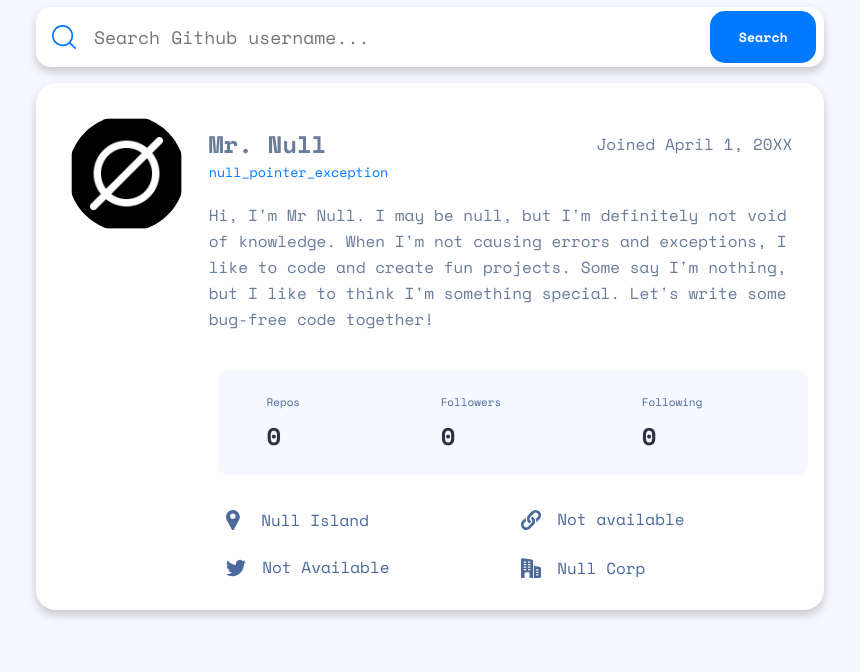
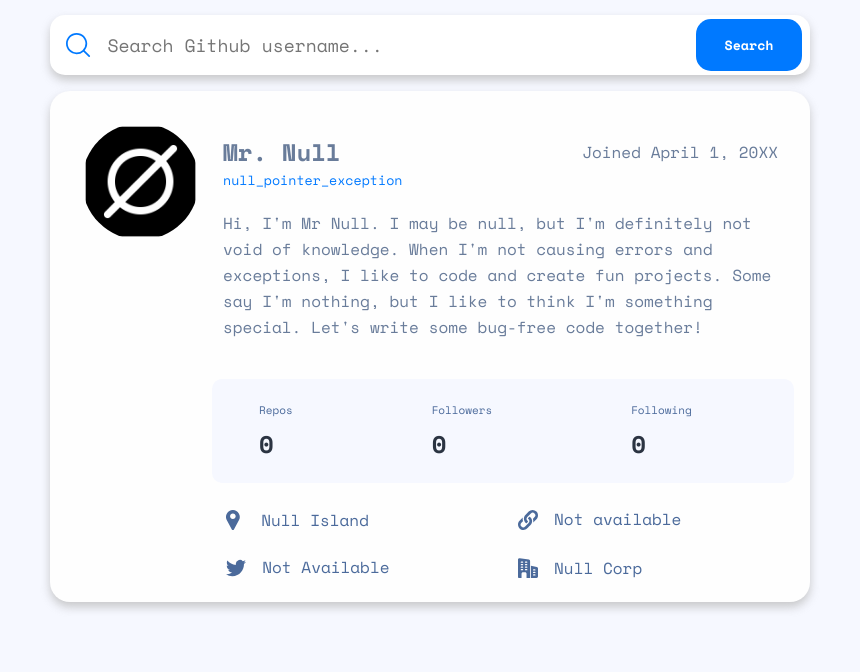
Before and after one commit to bengera/user-search-app, a website: page index.html in a window 1280 px wide. Shown: the part 128-800 px from the top of the page, without its empty margins (210-1070 px from the left). Drawn offline with nearby package versions, Linux system fonts and the light colour scheme.

Commit message:
center and resize layout for tablet and desktop

```diff
--- a/sass/base/_global.scss
+++ b/sass/base/_global.scss
@@ -23,7 +23,7 @@ body {
   overflow-x: hidden;
   font-family: $font-family;
 
-  @media only screen and (min-width: $bp-desktop) {
+  @media only screen and (min-width: $bp-tablet) {
     display: flex;
     justify-content: center;
     align-items: center;
@@ -33,13 +33,17 @@ body {
 }
 
 main {
+  @media only screen and (min-width: $bp-tablet) {
+    max-width: 573px;
+    margin: 0 auto;
+  }
+
   @media only screen and (min-width: $bp-desktop) {
-    max-width: 830px;
+    max-width: 573px;
     min-width: 800px;
     margin: 0 auto;
   }
 }
-
 
 ::placeholder {
   opacity: 1;
@@ -64,10 +68,7 @@ main {
     border: 0;
     cursor: pointer;
   }
-
-
 }
-
 
 .search-bar {
   border-radius: 15px;
@@ -98,7 +99,6 @@ main {
     font-weight: $font-bold;
     font-size: 13px;
     padding-right: 5px;
-
   }
 }
 
@@ -131,7 +131,6 @@ main {
 }
 
 .display {
-
   border-radius: 20px;
   max-width: 95%;
   padding: 1rem;
@@ -143,9 +142,7 @@ main {
   margin-bottom: 2rem;
 }
 
-
 .profile {
-
   display: grid;
   grid-template-columns: 100px 1fr;
   padding: 1rem;
@@ -160,7 +157,6 @@ main {
       height: 117px;
     }
   }
-
 
   &__username {
     color: $color-blue-primary;
@@ -203,7 +199,6 @@ main {
   }
 }
 
-
 .stats {
   display: flex;
   justify-content: space-around;
@@ -217,7 +212,7 @@ main {
   }
 
   @media only screen and (min-width: $bp-desktop) {
-    width: 78%;
+    width: 80%;
     margin: 0 0 0 auto;
     padding-left: -10px;
     padding-right: 10%;
@@ -233,7 +228,6 @@ main {
     font-size: 24px;
     font-weight: $font-bold;
   }
-
 
   &__followers {
     font-size: 11px;
@@ -265,7 +259,6 @@ main {
   }
 }
 
-
 .links {
   display: flex;
   flex-direction: column;
@@ -277,6 +270,9 @@ main {
     display: grid;
     grid-template-columns: 1fr 1fr;
     margin-left: 3rem;
+    margin-bottom: 1rem;
+    padding: 0;
+    margin-left: 1.2rem;
   }
 
   @media only screen and (min-width: $bp-desktop) {
@@ -292,15 +288,10 @@ main {
     gap: 1rem;
     align-items: center;
     margin-bottom: 3px;
-
-
   }
-
-
 }
 
 a {
-
   text-decoration: none;
 }
 
@@ -323,7 +314,6 @@ input:focus {
 
 .na {
   opacity: 0.75;
-
 }
 
 //LIGHT THEMES
```
Also changed, not shown: css/style.css, 1 other file.
